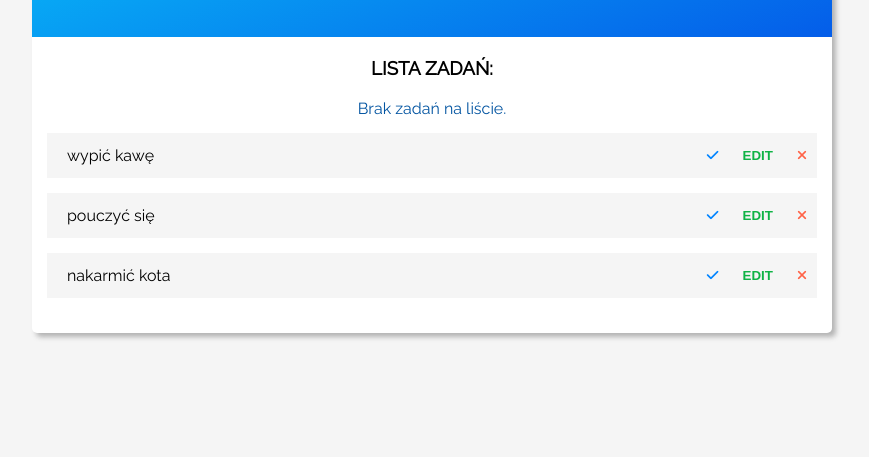
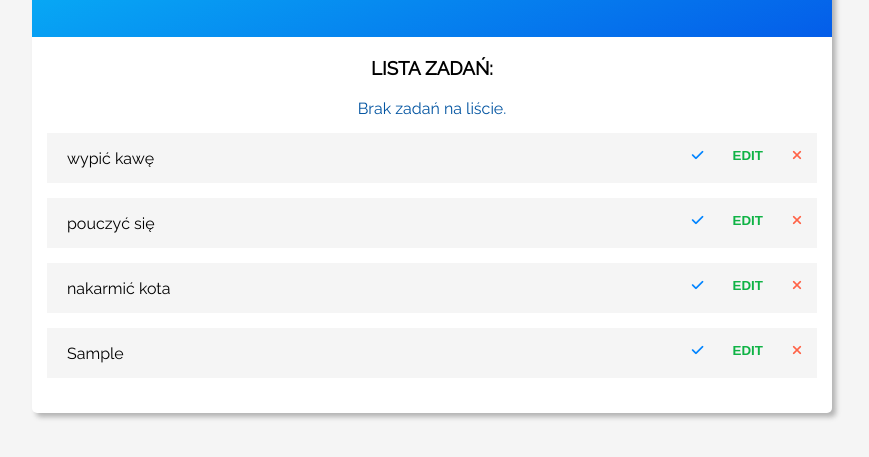
Before and after one commit to mondom/to_do_list, a plain HTML site: page index.html in a window 1280 px wide. Both pictures are taken after typing "Sample" into the empty fields and a click on the button "ADD". Shown: the part 255-712 px from the top of the page, without its empty margins (208-1077 px from the left). Drawn offline with Linux system fonts and the light colour scheme.

Commit message:
writing a function to add a task to the task list

```diff
--- a/js/script.js
+++ b/js/script.js
@@ -35,7 +35,24 @@ const prepareDOMEvents = () => {
 }
 
 const addNewTask = () => {
-	console.log('ok')
+	if (TO_DO_INPUT.value !== '') {
+		NEW_TASK = document.createElement('li')
+		NEW_TASK.classList.add('todo__list-task-test')
+		NEW_TASK.setAttribute('id', ID_NUMBER)
+		NEW_TASK.innerHTML = `
+        ${TO_DO_INPUT.value}
+        <div class="todo__list-task-test-tools">
+            <button class="todo__list-task-test-tools--complete"><i class="fas fa-check"></i></button>
+            <button class="todo__list-task-test-tools--edit">EDIT</button>
+            <button class="todo__list-task-test-tools--delete"><i class="fas fa-times"></i></button>
+        </div>
+   `
+		UL_LIST.appendChild(NEW_TASK)
+
+		ID_NUMBER++
+	} else {
+		ALERT_INFO.textContent = 'Dodaj treść zadania!'
+	}
 }
 
 document.addEventListener('DOMContentLoaded', main)
--- a/scss/main.scss
+++ b/scss/main.scss
@@ -87,6 +87,7 @@ body {
 					display: inline-block;
 					button {
 						padding: 15px 10px;
+						margin: 0 5px 5px 0;
 						border: none;
 						background-color: transparent;
 						cursor: pointer;
```
Also changed, not shown: css/main.css, 1 other file.
